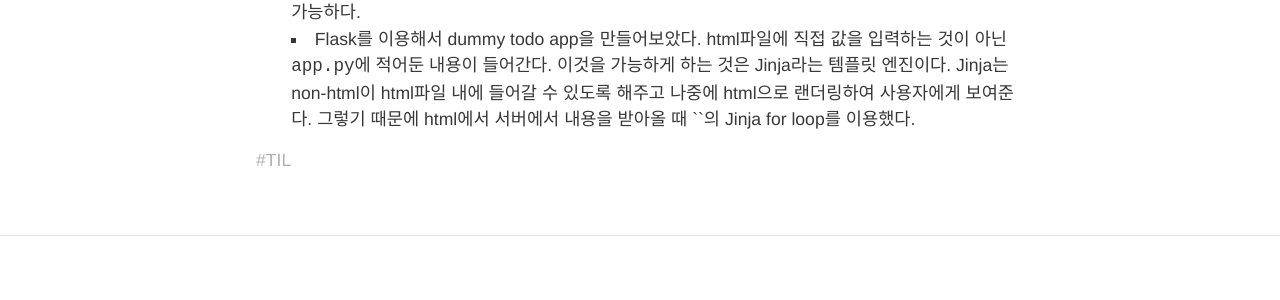
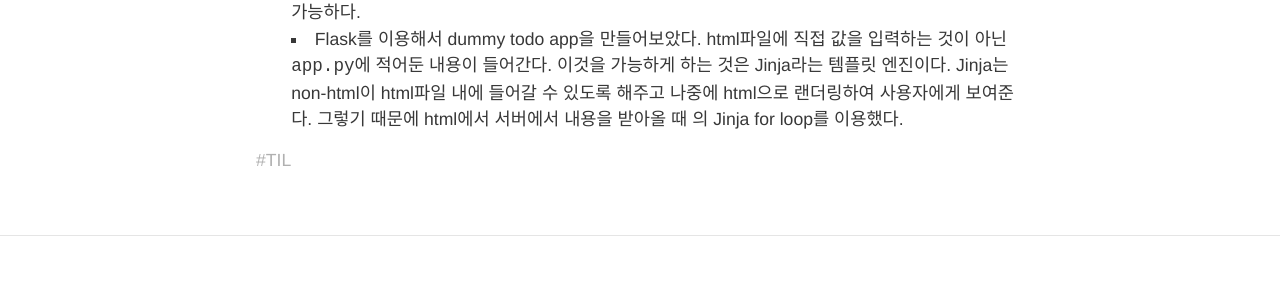
Before and after one commit to HyunlangBan/hyunlangban.github.io, a Jekyll site: the page built from _posts/2020-02-04-til.md, in a window 1280 px wide. Shown: the part 486-786 px from the top of the page. Built offline with Jekyll 4.4.1, drawn with Linux system fonts in a browser that asks for light colours; nearby versions of some CDN libraries; comment, search, counter and statistics services are not loaded.

Commit message:
Update 2020-02-04-til.md

```diff
--- a/_posts/2020-02-04-til.md
+++ b/_posts/2020-02-04-til.md
@@ -8,4 +8,4 @@ tag: TIL
 - Udacity
   - CRUD App 만들기
     - CRUD란? CREATE, READ, UPDATE, DELETE로 SQL로도 표현할 수 있고 ORM으로도 표현 가능하다.
-    - Flask를 이용해서 dummy todo app을 만들어보았다. html파일에 직접 값을 입력하는 것이 아닌 `app.py`에 적어둔 내용이 들어간다. 이것을 가능하게 하는 것은 Jinja라는 템플릿 엔진이다. Jinja는 non-html이 html파일 내에 들어갈 수 있도록 해주고 나중에 html으로 랜더링하여 사용자에게 보여준다. 그렇기 때문에 html에서 서버에서 내용을 받아올 때 `{% for d in data %}`, `{% endfor %}`의 Jinja for loop를 이용했다.
+    - Flask를 이용해서 dummy todo app을 만들어보았다. html파일에 직접 값을 입력하는 것이 아닌 `app.py`에 적어둔 내용이 들어간다. 이것을 가능하게 하는 것은 Jinja라는 템플릿 엔진이다. Jinja는 non-html이 html파일 내에 들어갈 수 있도록 해주고 나중에 html으로 랜더링하여 사용자에게 보여준다. 그렇기 때문에 html에서 서버에서 내용을 받아올 때 {% for d in data %}, {% endfor %}의 Jinja for loop를 이용했다.
```
